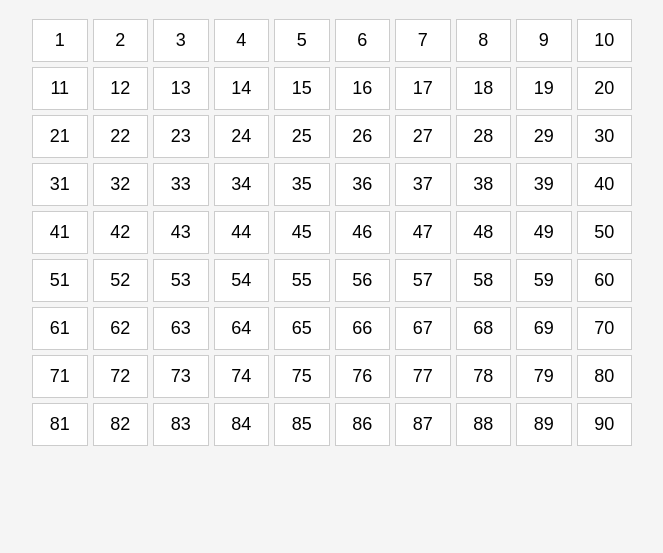
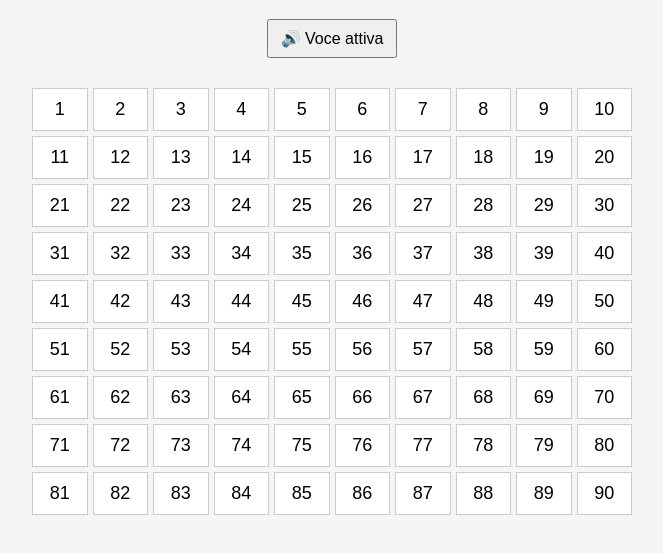
Before and after one commit to Alexandercasadei/tombola, a plain HTML site: page index.html in a window 1280 px wide. Shown: the part 89-642 px from the top of the page, without its empty margins (308-971 px from the left). Drawn offline with Linux system fonts and the light colour scheme.

Commit message:
Update index.html

```diff
--- a/index.html
+++ b/index.html
@@ -43,17 +43,20 @@
       font-size: 18px;
       padding: 6px 10px;
     }
+    #toggle-voice {
+      margin-bottom: 10px;
+      padding: 8px 12px;
+      font-size: 16px;
+      cursor: pointer;
+    }
   </style>
 </head>
 <body>
   <h1>Tombola</h1>
-
-
+  <button id="toggle-voice">🔊 Voce attiva</button>
 
   <div id="last-number"></div>
-
   <div class="grid" id="grid"></div>
-
   <div id="history"><span id="historyList"></span></div>
 
   <script>
@@ -61,6 +64,13 @@
     const lastNumber = document.getElementById("last-number");
     const historyList = document.getElementById("historyList");
     const estratti = [];
+    let voceAttiva = true;
+
+    const toggleVoiceBtn = document.getElementById("toggle-voice");
+    toggleVoiceBtn.onclick = () => {
+      voceAttiva = !voceAttiva;
+      toggleVoiceBtn.textContent = voceAttiva ? "🔊 Voce attiva" : "🔇 Voce disattiva";
+    };
 
     // Crea la griglia dei numeri
     for (let i = 1; i <= 90; i++) {
@@ -95,6 +105,7 @@
     }
 
     function speakNumber(num) {
+      if (!voceAttiva) return;
       const msg = new SpeechSynthesisUtterance(num.toString());
       msg.lang = "it-IT";
       speechSynthesis.speak(msg);
```
